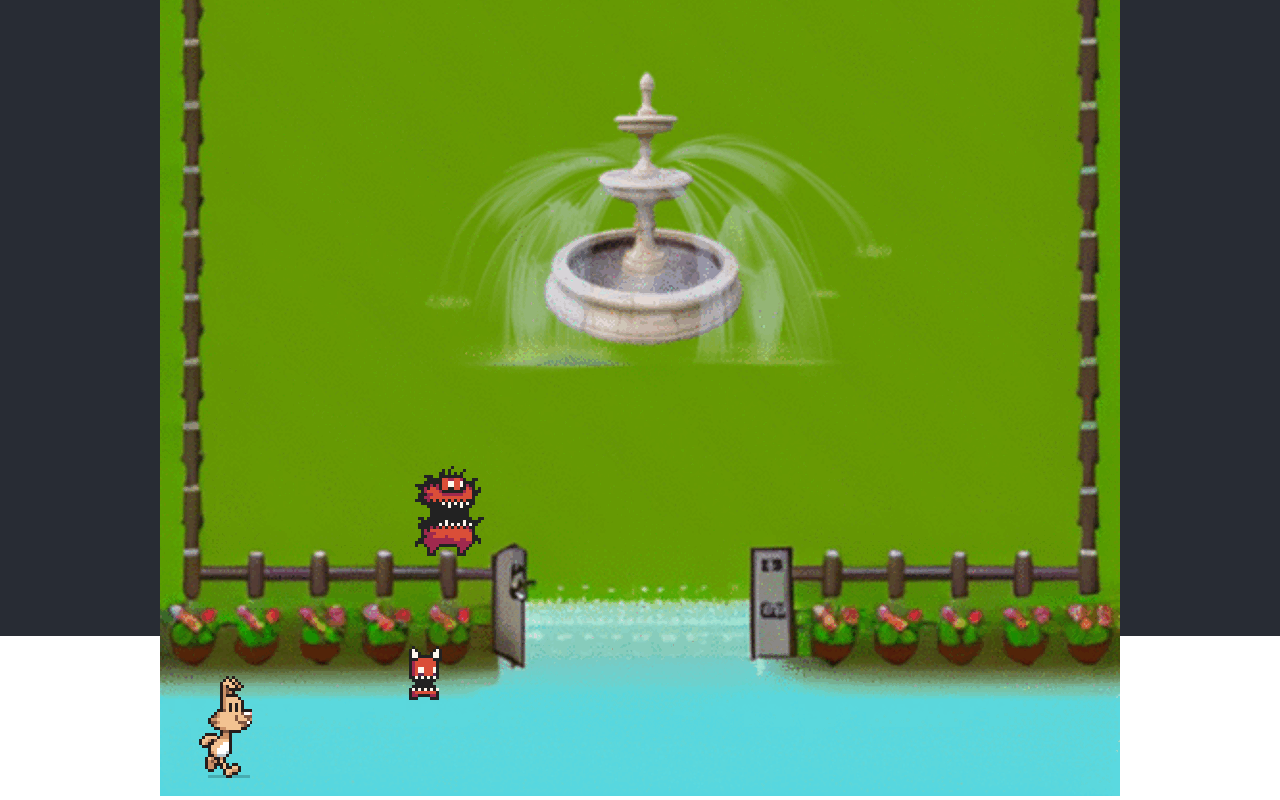
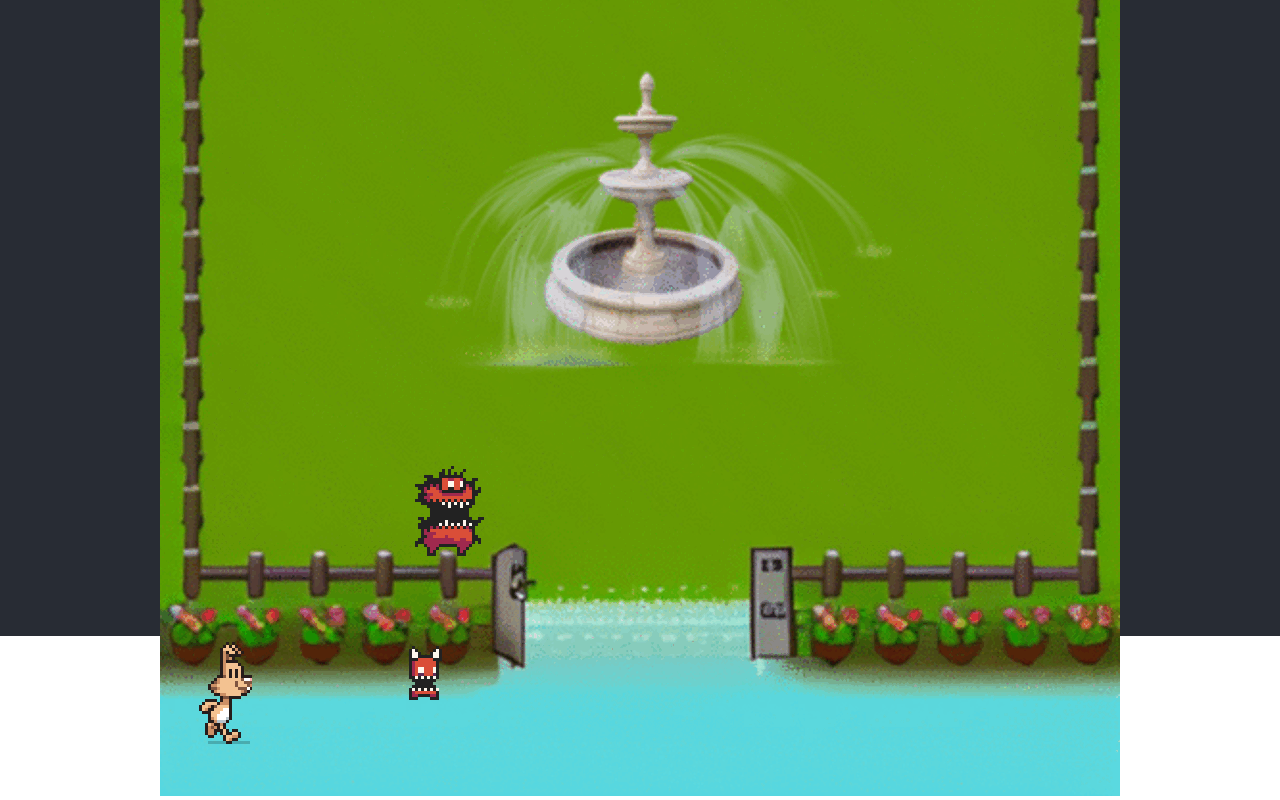
Before and after one commit to Jezebel1990/react-game, a React (Create React App) app: page / in a window 1280 px wide. Shown: the part 164-964 px from the top of the page. Built offline with nearby package versions, Linux system fonts and the light colour scheme.

Commit message:
change in animation settings

```diff
--- a/src/components/Hero/index.tsx
+++ b/src/components/Hero/index.tsx
@@ -1,5 +1,5 @@
 import React from 'react';
-import { TILE_SIZE } from '../settings/constants';
+import { HERO_HELMET_OFFSET, TILE_SIZE } from '../settings/constants';
 import './index.css';
 
 const Hero = () => {
@@ -10,9 +10,10 @@ return (
       bottom: TILE_SIZE * 0,
       left:TILE_SIZE * 0,
       width: TILE_SIZE,
-      height: 150,
+      height: TILE_SIZE + HERO_HELMET_OFFSET,
       backgroundImage:"url(./assets/HERO.png)" ,
       backgroundRepeat: 'no-repeat',
+      backgroundPosition: `0px -${TILE_SIZE - HERO_HELMET_OFFSET}px`,
       animation: "hero-animation 1s steps(6) infinite"
     }}
     />
--- a/src/components/MiniDemon/index.tsx
+++ b/src/components/MiniDemon/index.tsx
@@ -1,5 +1,5 @@
 import React from 'react';
-import { TILE_SIZE_B } from '../settings/constants';
+import { DEMON_HELMET_OFFSET, TILE_SIZE_B } from '../settings/constants';
 import './index.css';
 
 const MiniDemon = () => {
@@ -10,9 +10,10 @@ const MiniDemon = () => {
           bottom: TILE_SIZE_B * 2,
           left:TILE_SIZE_B * 5,
           width: TILE_SIZE_B,
-          height: 96,
+          height: TILE_SIZE_B + DEMON_HELMET_OFFSET,
           backgroundImage:"url(./assets/MINI-DEMON.png)" ,
           backgroundRepeat: 'no-repeat',
+          backgroundPosition: `0px -${TILE_SIZE_B - DEMON_HELMET_OFFSET}px`,
           animation: "mini-demon-animation 1s steps(4) infinite"
         }}
         />
--- a/src/components/settings/constants.ts
+++ b/src/components/settings/constants.ts
@@ -1,4 +1,6 @@
 export const TILE_SIZE = 92;
 export const TILE_SIZE_B = 48;
 export const DEMON_TILE_SIZE = TILE_SIZE_B * 2;
+export const HERO_HELMET_OFFSET = 62;
+export const DEMON_HELMET_OFFSET = 12;
 export const GAME_SIZE = 960;
```
